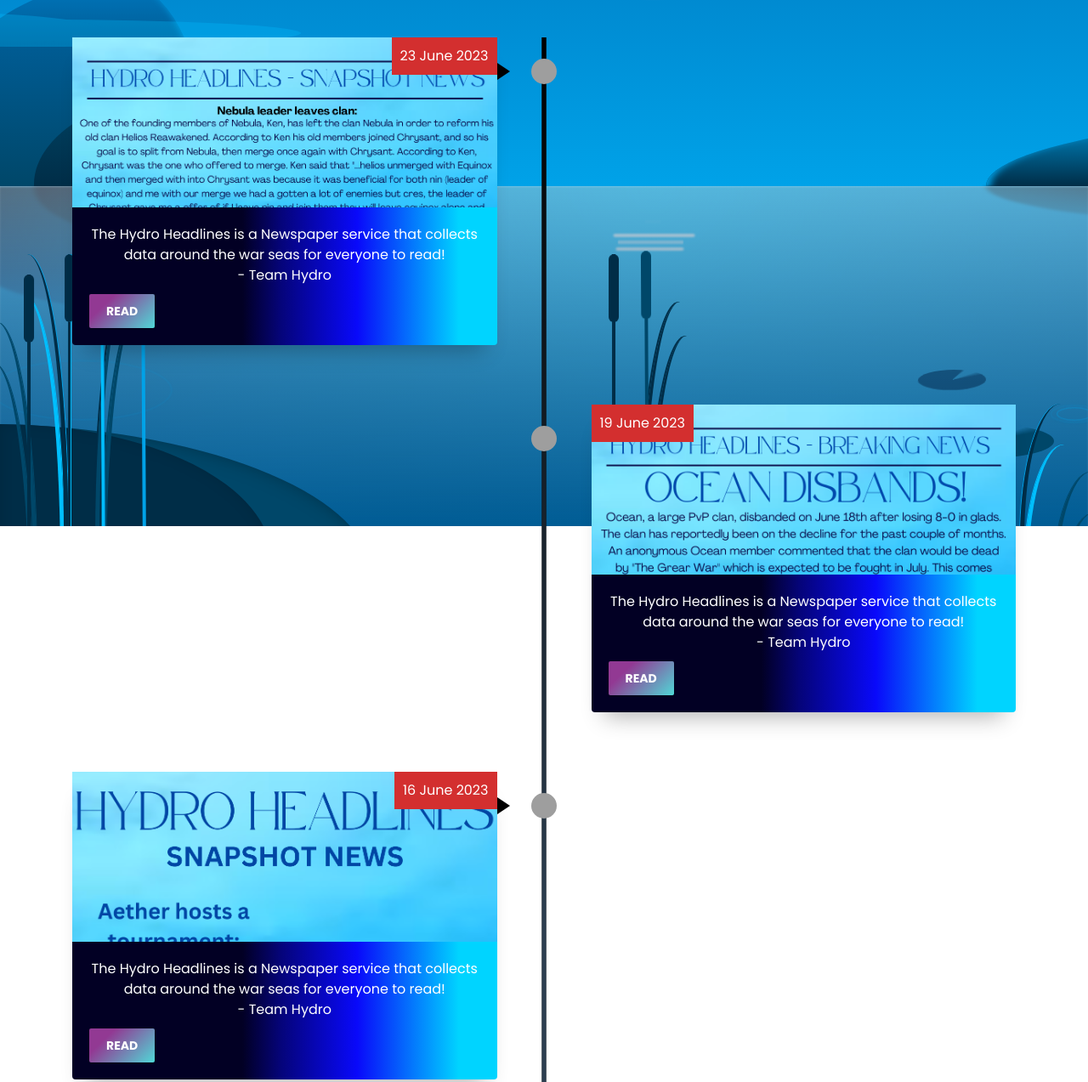
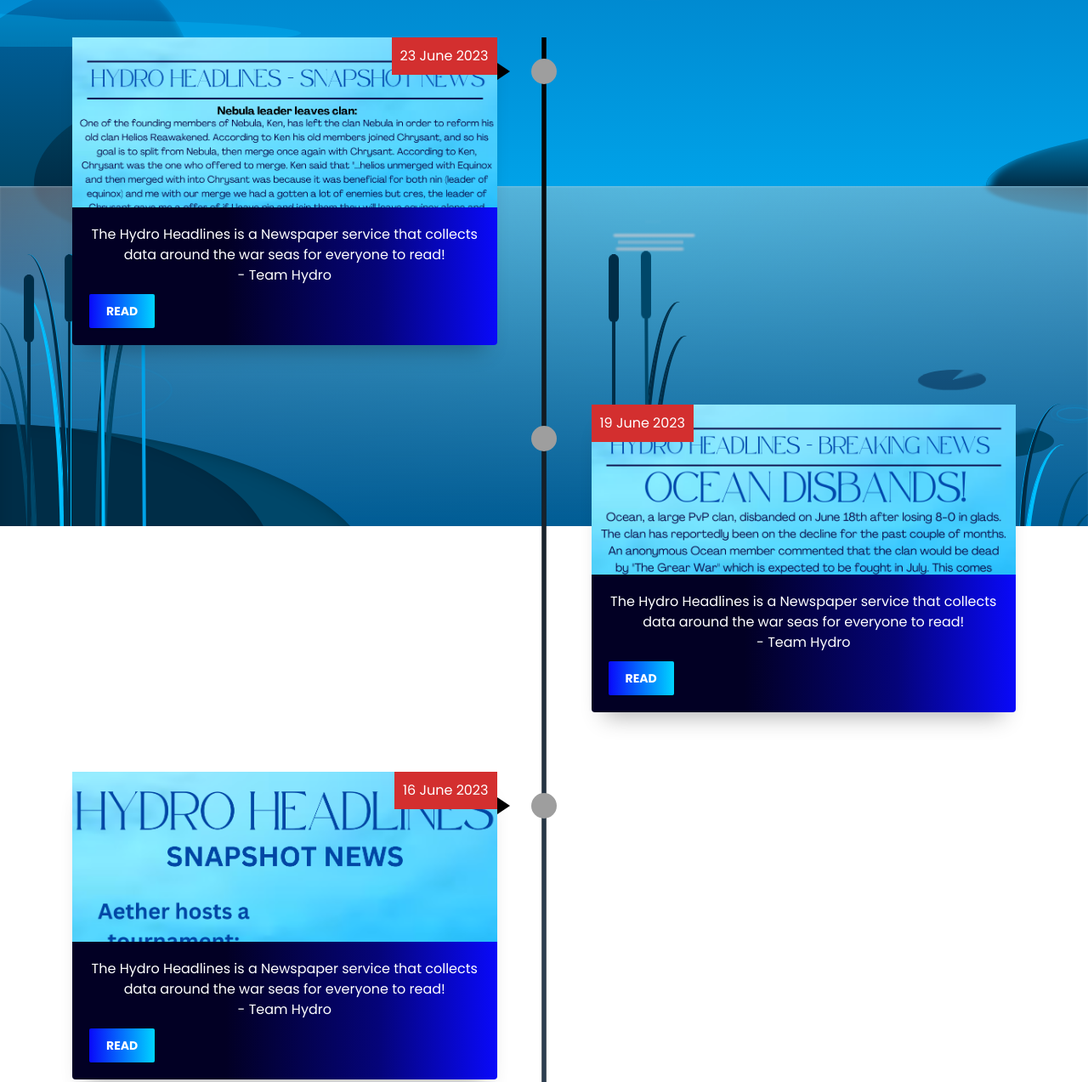
Before and after one commit to hydro-headlines/hydro-headlines.github.io, a plain HTML site: page dark.html in a window 1280 px wide. Shown: the part 181-1454 px from the top of the page at 85% size. Drawn offline with nearby package versions, Linux system fonts and the light colour scheme; a script that the page names is missing; a web font is replaced by a local one.

Commit message:
add: news 26-6-2023

```diff
--- a/styles/snapshot-dark.css
+++ b/styles/snapshot-dark.css
@@ -34,37 +34,15 @@ section {
   float: right;
   padding: 40px 30px 10px 30px;
   background: rgb(2, 0, 36);
-  background: -moz-linear-gradient(
-    90deg,
-    rgba(2, 0, 36, 1) 0%,
-    rgba(2, 0, 36, 1) 40%,
-    rgba(5, 4, 121, 1) 49%,
-    rgba(9, 9, 250, 1) 67%,
-    rgba(0, 212, 255, 1) 91%,
-    rgba(0, 212, 255, 1) 95%,
-    rgba(0, 212, 255, 1) 99%
-  );
-  background: -webkit-linear-gradient(
-    90deg,
-    rgba(2, 0, 36, 1) 0%,
-    rgba(2, 0, 36, 1) 40%,
-    rgba(5, 4, 121, 1) 49%,
-    rgba(9, 9, 250, 1) 67%,
-    rgba(0, 212, 255, 1) 91%,
-    rgba(0, 212, 255, 1) 95%,
-    rgba(0, 212, 255, 1) 99%
-  );
   background: linear-gradient(
     90deg,
     rgba(2, 0, 36, 1) 0%,
-    rgba(2, 0, 36, 1) 40%,
-    rgba(5, 4, 121, 1) 49%,
-    rgba(9, 9, 250, 1) 67%,
-    rgba(0, 212, 255, 1) 91%,
-    rgba(0, 212, 255, 1) 95%,
-    rgba(0, 212, 255, 1) 99%
+    rgba(2, 0, 36, 1) 36%,
+    rgba(5, 4, 121, 1) 72%,
+    rgba(9, 9, 250, 1) 100%,
+    rgba(0, 212, 255, 1) 100%,
+    rgba(0, 212, 255, 1) 100%
   );
-  filter: progid:DXImageTransform.Microsoft.gradient(startColorstr="#020024",endColorstr="#00d4ff",GradientType=1);
 }
 
 .timeline-item:nth-child(even) .timeline-content .date {
@@ -96,37 +74,15 @@ section {
   padding: 10px 30px;
   border-radius: 4px; /* Black background color */
   background: rgb(2, 0, 36);
-  background: -moz-linear-gradient(
-    90deg,
-    rgba(2, 0, 36, 1) 0%,
-    rgba(2, 0, 36, 1) 40%,
-    rgba(5, 4, 121, 1) 49%,
-    rgba(9, 9, 250, 1) 67%,
-    rgba(0, 212, 255, 1) 91%,
-    rgba(0, 212, 255, 1) 95%,
-    rgba(0, 212, 255, 1) 99%
-  );
-  background: -webkit-linear-gradient(
-    90deg,
-    rgba(2, 0, 36, 1) 0%,
-    rgba(2, 0, 36, 1) 40%,
-    rgba(5, 4, 121, 1) 49%,
-    rgba(9, 9, 250, 1) 67%,
-    rgba(0, 212, 255, 1) 91%,
-    rgba(0, 212, 255, 1) 95%,
-    rgba(0, 212, 255, 1) 99%
-  );
   background: linear-gradient(
     90deg,
     rgba(2, 0, 36, 1) 0%,
-    rgba(2, 0, 36, 1) 40%,
-    rgba(5, 4, 121, 1) 49%,
-    rgba(9, 9, 250, 1) 67%,
-    rgba(0, 212, 255, 1) 91%,
-    rgba(0, 212, 255, 1) 95%,
-    rgba(0, 212, 255, 1) 99%
+    rgba(2, 0, 36, 1) 36%,
+    rgba(5, 4, 121, 1) 72%,
+    rgba(9, 9, 250, 1) 100%,
+    rgba(0, 212, 255, 1) 100%,
+    rgba(0, 212, 255, 1) 100%
   );
-  filter: progid:DXImageTransform.Microsoft.gradient(startColorstr="#020024",endColorstr="#00d4ff",GradientType=1);
   color: #ffffff; /* White text color */
   box-shadow: 0 20px 25px -15px rgba(0, 0, 0, 0.3);
 }
@@ -155,9 +111,17 @@ section {
 }
 
 .a-timeline {
-  background-color: #50d8d7;
-  background-image: linear-gradient(316deg, #50d8d7 0%, #923993 74%);
-
+  background: rgb(2, 0, 36);
+  background: linear-gradient(
+    90deg,
+    rgba(2, 0, 36, 1) 0%,
+    rgba(2, 0, 36, 1) 0%,
+    rgba(5, 4, 121, 1) 0%,
+    rgba(9, 9, 250, 1) 0%,
+    rgba(0, 212, 255, 1) 100%,
+    rgba(0, 212, 255, 1) 100%,
+    rgba(0, 212, 255, 1) 100%
+  );
   color: #ffffff; /* White text color */
   padding: 8px 20px;
   text-transform: uppercase;
```
